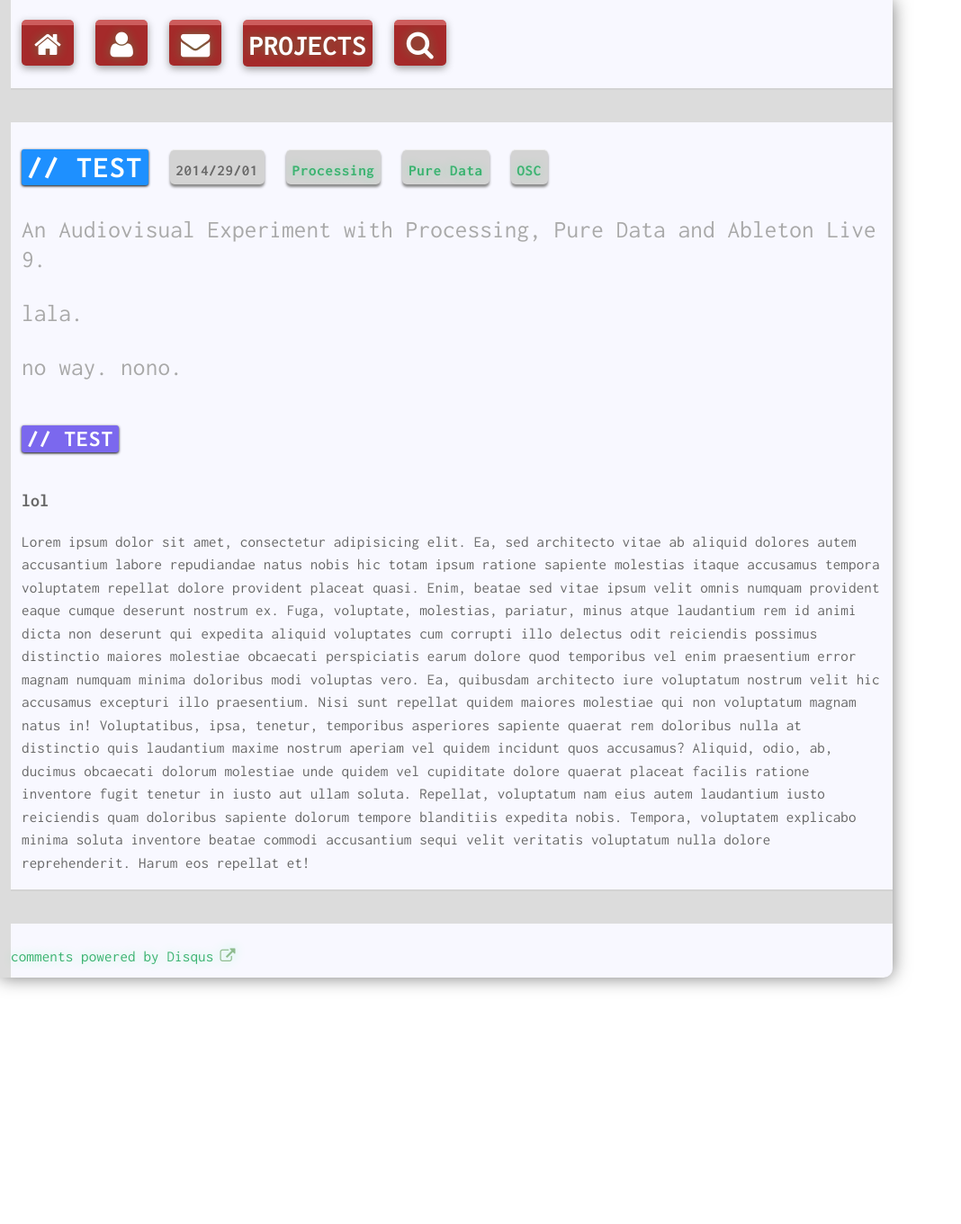
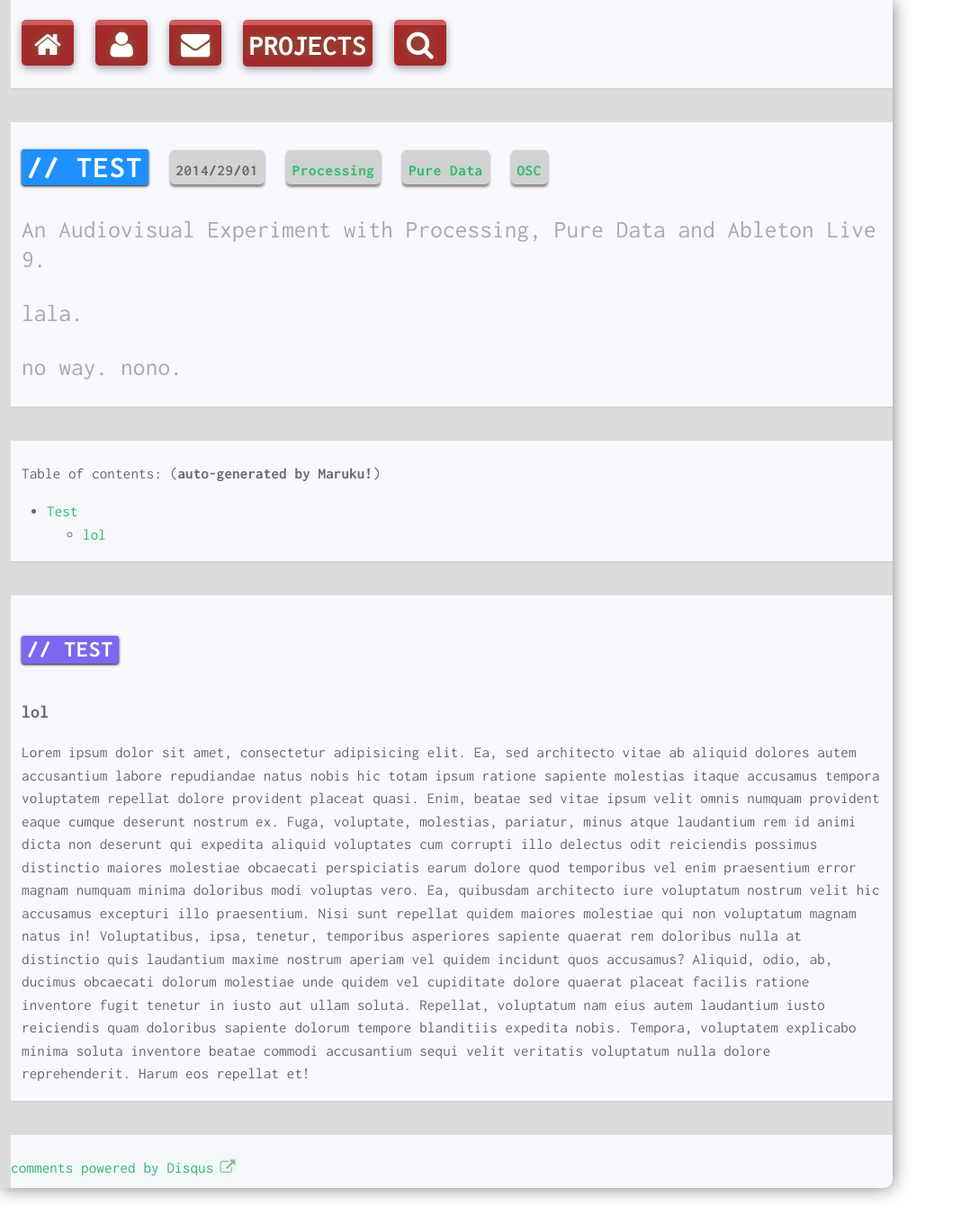
Before and after one commit to curlott/curlott.github.io, a Jekyll site: the page built from _posts/2014-01-29-test.md, in a window 1280 px wide. Shown: the whole page at 90% size, without its empty margins (0-1068 px from the left). Built offline with Jekyll 4.4.1, drawn with Linux system fonts in a browser that asks for light colours; comment, search, counter and statistics services are not loaded; before the commit the page ends 1127 px from its top, so only the background shows below that.

Commit message:
maruko toc test

```diff
--- a/_posts/2014-01-29-test.md
+++ b/_posts/2014-01-29-test.md
@@ -17,7 +17,14 @@ tags:
 tools:  LiveOSC
 image: lol
 ---
+* * *
 
+Table of contents: (**auto-generated by Maruku!**)
+
+* This list will contain the toc (it doesn't matter what you write here)
+{:toc}
+
+* * *
 ##Test
 
 ###lol
```
